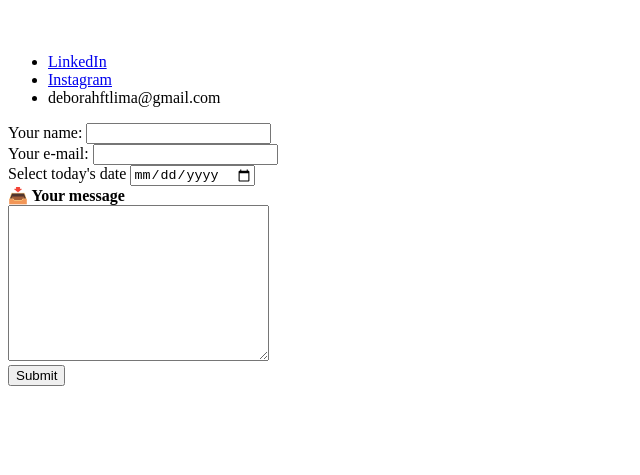
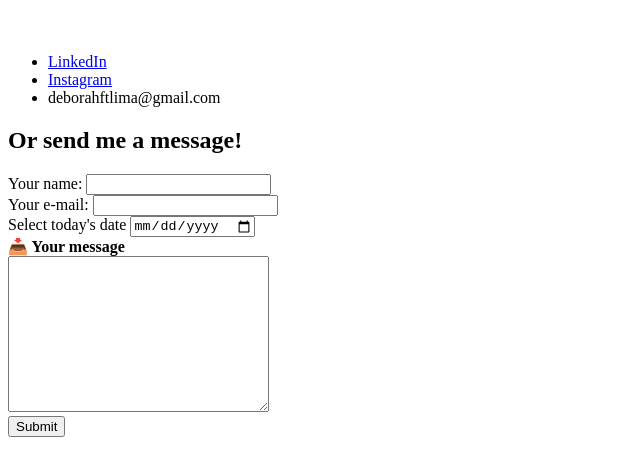
Before and after one commit to deborahdelimaa/CV-, a plain HTML site: page contacts.html in a window 1280 px wide. Shown: the part 61-536 px from the top of the page, without its empty margins (0-640 px from the left). Drawn offline with Linux system fonts and the light colour scheme.

Commit message:
Update contacts.html

```diff
--- a/contacts.html
+++ b/contacts.html
@@ -14,6 +14,8 @@
         <li> deborahftlima@gmail.com</li>
     </ul>
 
+    <h2> Or send me a message!</h2>
+
 <form action="mailto:deborahftlima@gmail.com" enctype="text/plain"></form>
 <label for="">Your name:</label>
 <input type="text"><br>
```
